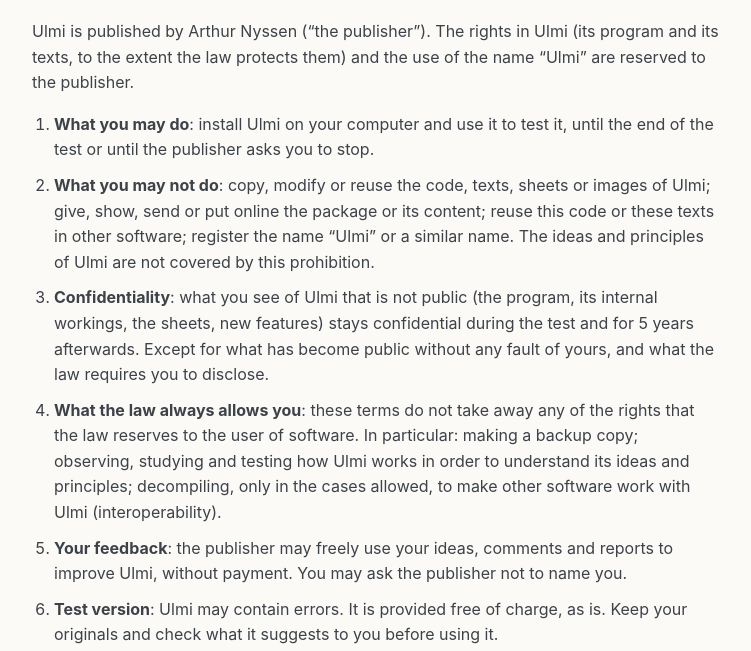
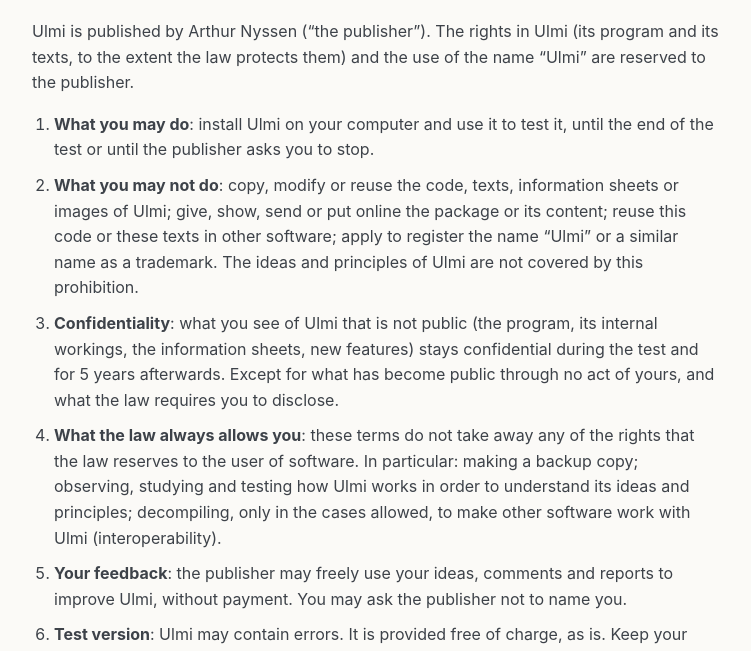
Before and after one commit to Ulmi-app/ulmi-app.github.io, a plain HTML site: page en/conditions.html in a window 1280 px wide. Shown: the part 142-793 px from the top of the page, without its empty margins (264-1015 px from the left). Drawn offline with Linux system fonts and the light colour scheme.

Commit message:
Conditions EN relues

```diff
--- a/en/conditions.html
+++ b/en/conditions.html
@@ -39,8 +39,8 @@ ol li{margin:10px 0}
   <p>Ulmi is published by Arthur Nyssen (“the publisher”). The rights in Ulmi (its program and its texts, to the extent the law protects them) and the use of the name “Ulmi” are reserved to the publisher.</p>
   <ol>
     <li><b>What you may do</b>: install Ulmi on your computer and use it to test it, until the end of the test or until the publisher asks you to stop.</li>
-    <li><b>What you may not do</b>: copy, modify or reuse the code, texts, sheets or images of Ulmi; give, show, send or put online the package or its content; reuse this code or these texts in other software; register the name “Ulmi” or a similar name. The ideas and principles of Ulmi are not covered by this prohibition.</li>
-    <li><b>Confidentiality</b>: what you see of Ulmi that is not public (the program, its internal workings, the sheets, new features) stays confidential during the test and for 5 years afterwards. Except for what has become public without any fault of yours, and what the law requires you to disclose.</li>
+    <li><b>What you may not do</b>: copy, modify or reuse the code, texts, information sheets or images of Ulmi; give, show, send or put online the package or its content; reuse this code or these texts in other software; apply to register the name “Ulmi” or a similar name as a trademark. The ideas and principles of Ulmi are not covered by this prohibition.</li>
+    <li><b>Confidentiality</b>: what you see of Ulmi that is not public (the program, its internal workings, the information sheets, new features) stays confidential during the test and for 5 years afterwards. Except for what has become public through no act of yours, and what the law requires you to disclose.</li>
     <li><b>What the law always allows you</b>: these terms do not take away any of the rights that the law reserves to the user of software. In particular: making a backup copy; observing, studying and testing how Ulmi works in order to understand its ideas and principles; decompiling, only in the cases allowed, to make other software work with Ulmi (interoperability).</li>
     <li><b>Your feedback</b>: the publisher may freely use your ideas, comments and reports to improve Ulmi, without payment. You may ask the publisher not to name you.</li>
     <li><b>Test version</b>: Ulmi may contain errors. It is provided free of charge, as is. Keep your originals and check what it suggests to you before using it.</li>
```
